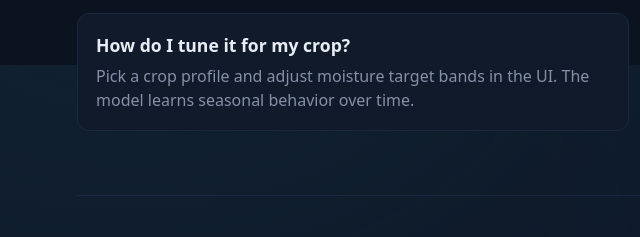
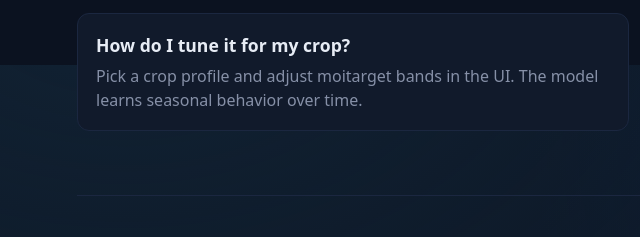
Before and after one commit to SparshJainChajjed/S.A.I-Website, a plain HTML site: page index.html in a window 1280 px wide. Shown: the part 2335-2572 px from the top of the page, 3-643 px from the left. Drawn offline with Linux system fonts and the light colour scheme.

Commit message:
Update index.html

```diff
--- a/index.html
+++ b/index.html
@@ -155,7 +155,7 @@ canvas{width:100%;height:260px;display:block}
   <div class="faq">
     <div class="q"><h3>What hardware is required?</h3><p class="muted">One gateway per site, moisture sensors per zone, and a relay module for each valve. Everything runs off solar or 12–24 V.</p></div>
     <div class="q"><h3>Will this work without internet?</h3><p class="muted">Yes. SAI continues with the latest policy and logs locally until connectivity returns.</p></div>
-    <div class="q"><h3>How do I tune it for my crop?</h3><p class="muted">Pick a crop profile and adjust moisture target bands in the UI. The model learns seasonal behavior over time.</p></div>
+    <div class="q"><h3>How do I tune it for my crop?</h3><p class="muted">Pick a crop profile and adjust moitarget bands in the UI. The model learns seasonal behavior over time.</p></div>
     <div class="q"><h3>What savings should I expect?</h3><p class="muted">Typical deployments save 20–40% water while keeping yield stable or improved.</p></div>
   </div>
 </section>
```
